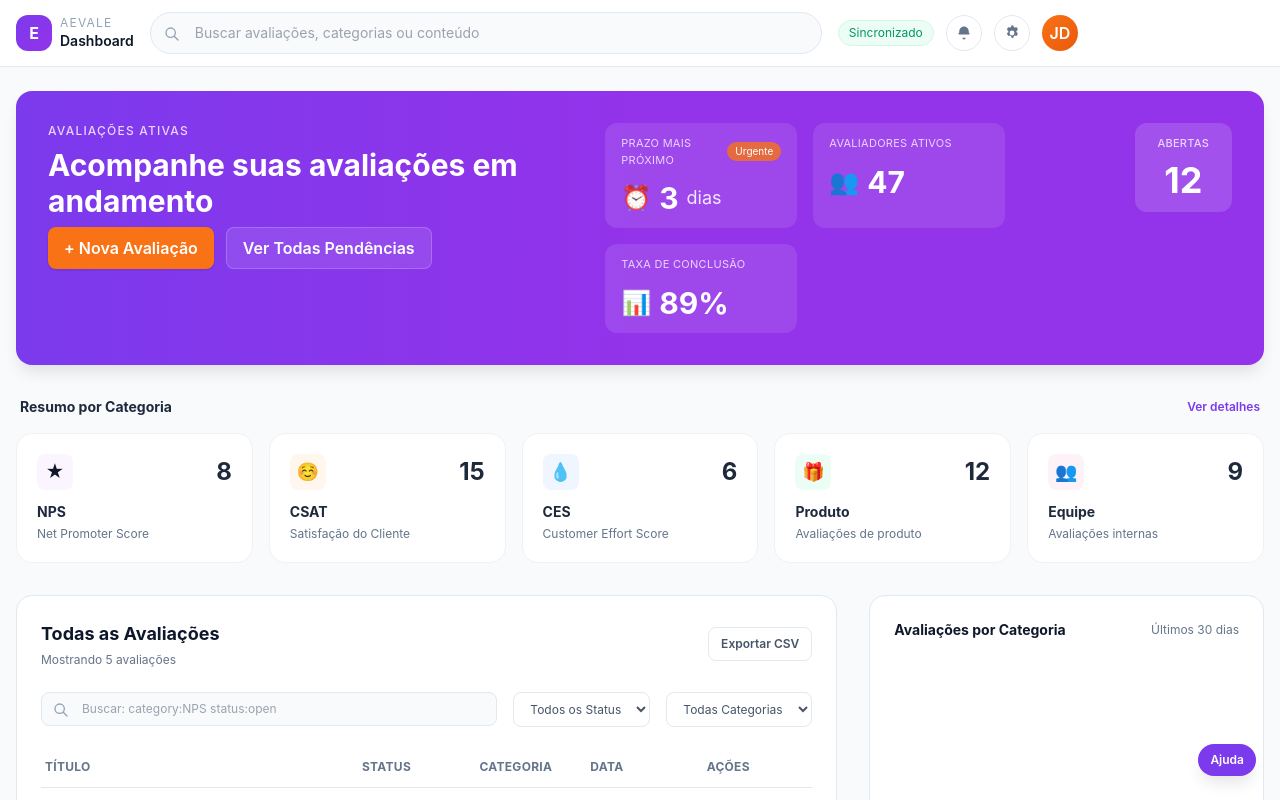
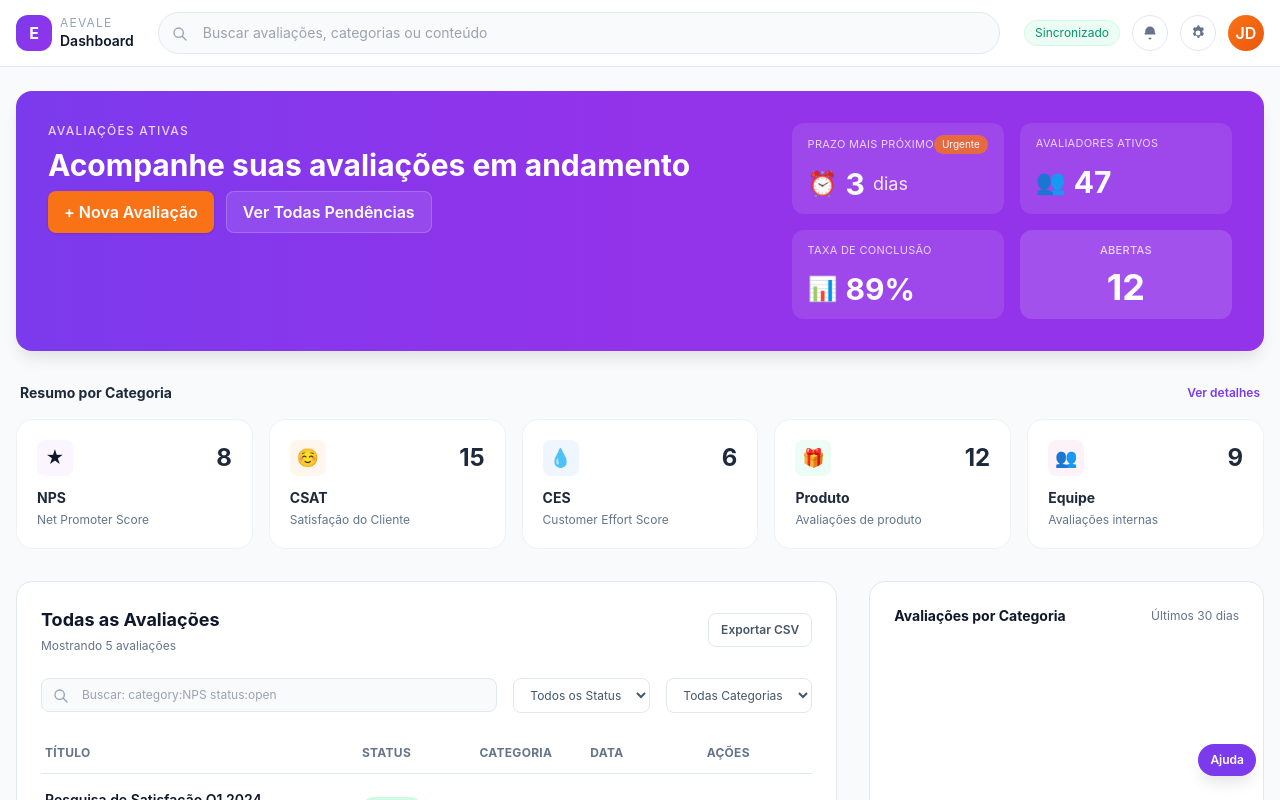
Before and after one commit to hbgit/aevalo, a Vue app in the folder frontend/: page / in a window 1280 px wide. Shown: the top 800 px of the page. Built offline with nearby package versions, Linux system fonts and the light colour scheme.

Commit message:
fix: dashboard screen space component
Signed-off-by: Herbert Rocha <herberthb12@gmail.com>

```diff
--- a/frontend/src/App.vue
+++ b/frontend/src/App.vue
@@ -2,7 +2,7 @@
   <div id="app" class="min-h-screen bg-slate-50">
     <template v-if="!isAuthLayout">
       <header class="bg-white border-b border-slate-200 sticky top-0 z-10">
-      <div class="max-w-7xl mx-auto px-4 py-3 flex items-center gap-4">
+      <div class="max-w-7xl mx-auto px-4 py-3 flex items-center gap-6">
         <div class="flex items-center gap-2">
           <div class="h-9 w-9 rounded-xl bg-gradient-to-br from-primary to-accent text-white font-bold flex items-center justify-center">
             E
@@ -13,7 +13,7 @@
           </div>
         </div>
 
-        <div class="flex-1 max-w-2xl">
+        <div class="flex-1">
           <SearchBar placeholder="Buscar avaliações, categorias ou conteúdo" />
         </div>
 
--- a/frontend/src/pages/Dashboard.vue
+++ b/frontend/src/pages/Dashboard.vue
@@ -17,8 +17,8 @@
           </div>
         </div>
 
-        <div class="flex flex-wrap gap-4">
-          <div class="bg-white/10 rounded-xl px-4 py-3 w-48">
+        <div class="grid grid-cols-2 gap-4">
+          <div class="bg-white/10 rounded-xl px-4 py-3">
             <div class="flex items-center justify-between">
               <p class="text-[11px] uppercase tracking-wide text-purple-200">Prazo mais próximo</p>
               <span class="text-[10px] px-2 py-0.5 rounded-full bg-secondary/80">Urgente</span>
@@ -29,25 +29,24 @@
               <span class="text-lg text-purple-100">dias</span>
             </div>
           </div>
-          <div class="bg-white/10 rounded-xl px-4 py-3 w-48">
+          <div class="bg-white/10 rounded-xl px-4 py-3">
             <p class="text-[11px] uppercase tracking-wide text-purple-200">Avaliadores ativos</p>
             <div class="flex items-center gap-2 mt-3">
               <span class="text-2xl">👥</span>
               <p class="text-3xl font-bold">47</p>
             </div>
           </div>
-          <div class="bg-white/10 rounded-xl px-4 py-3 w-48">
+          <div class="bg-white/10 rounded-xl px-4 py-3">
             <p class="text-[11px] uppercase tracking-wide text-purple-200">Taxa de conclusão</p>
             <div class="flex items-center gap-2 mt-3">
               <span class="text-2xl">📊</span>
               <p class="text-3xl font-bold">89%</p>
             </div>
           </div>
-        </div>
-
-        <div class="bg-white/15 rounded-xl px-4 py-3 w-28 text-center">
-          <p class="text-[11px] uppercase tracking-wide text-purple-200 font-medium">Abertas</p>
-          <p class="text-4xl font-bold mt-2">12</p>
+          <div class="bg-white/15 rounded-xl px-4 py-3 text-center">
+            <p class="text-[11px] uppercase tracking-wide text-purple-200 font-medium">Abertas</p>
+            <p class="text-4xl font-bold mt-2">12</p>
+          </div>
         </div>
       </div>
     </section>
```
